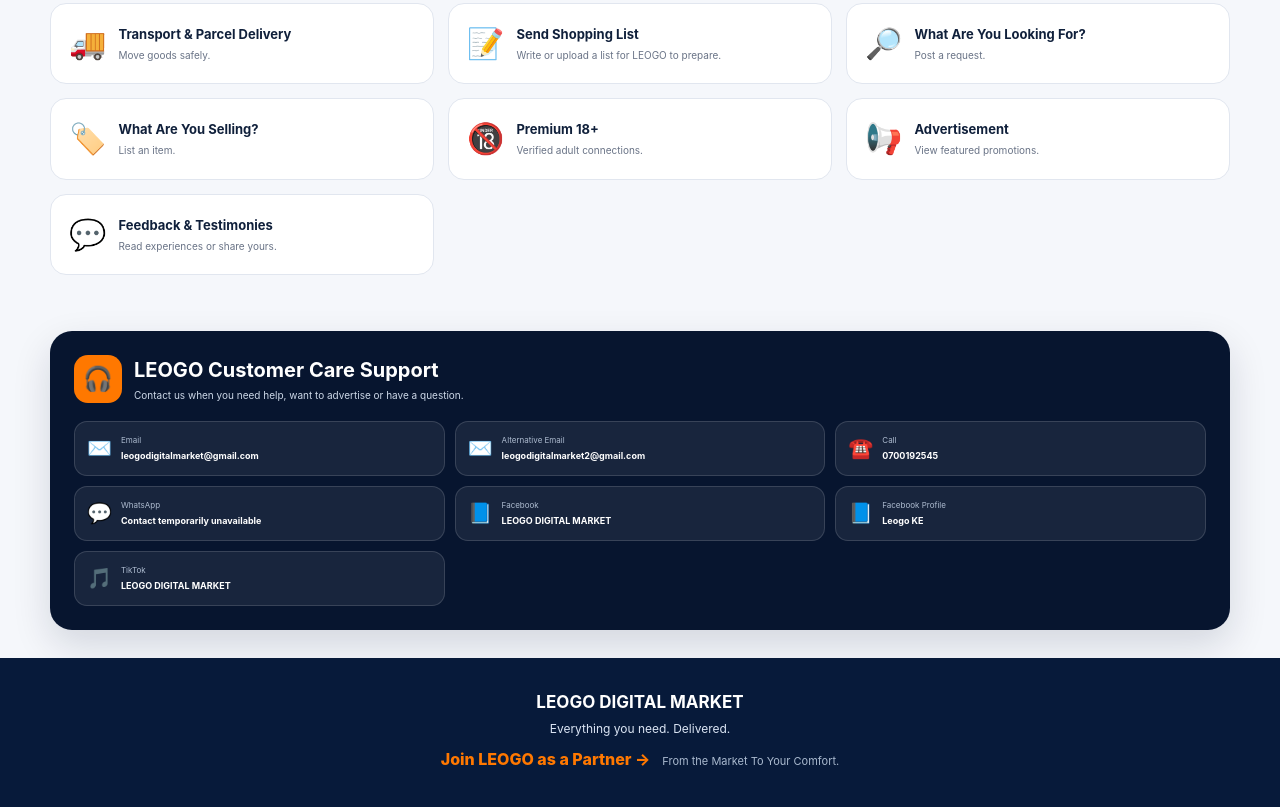
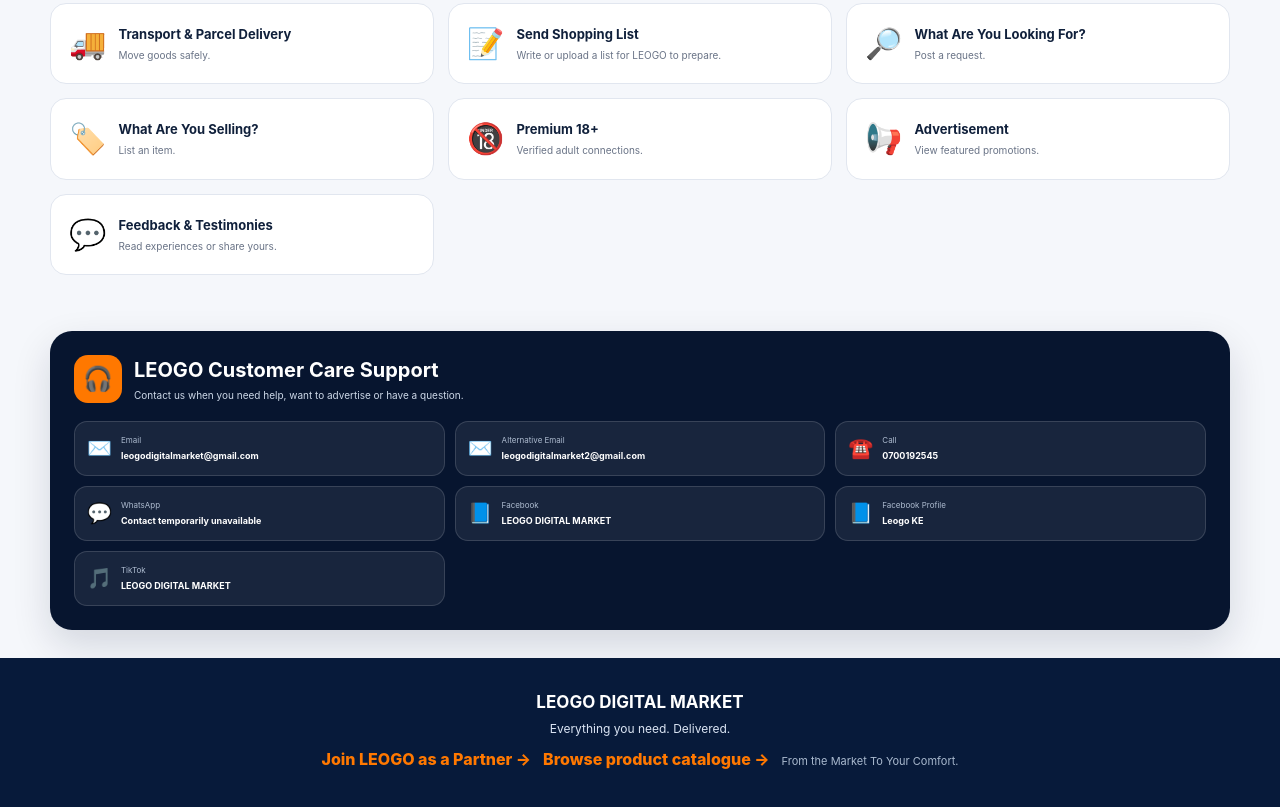
Before and after one commit to LEOGO-arch/LEOGO-DIGITAL-MARKET-V2, a plain HTML site: page index.html in a window 1280 px wide. Shown: the part 8103-8910 px from the top of the page. Drawn offline with nearby package versions, Linux system fonts and the light colour scheme; no server answers.

Commit message:
Link public product catalogue from existing footer

```diff
--- a/index.html
+++ b/index.html
@@ -1757,7 +1757,7 @@
     </div>
   </div>
 </section>
-<footer class="site-footer"><strong>LEOGO DIGITAL MARKET</strong><p>Everything you need. Delivered.</p><a href="partner/" style="display:inline-block;margin:6px 12px 6px 0;font-weight:800;color:#ff7200">Join LEOGO as a Partner →</a><small>From the Market To Your Comfort.</small></footer><script src="js/vendor/supabase-2.116.0.min.js?v=pickup-station-1" defer></script>
+<footer class="site-footer"><strong>LEOGO DIGITAL MARKET</strong><p>Everything you need. Delivered.</p><a href="partner/" style="display:inline-block;margin:6px 12px 6px 0;font-weight:800;color:#ff7200">Join LEOGO as a Partner →</a><a href="/seo-catalogue/" style="display:inline-block;margin:6px 12px 6px 0;font-weight:800;color:#ff7200">Browse product catalogue →</a><small>From the Market To Your Comfort.</small></footer><script src="js/vendor/supabase-2.116.0.min.js?v=pickup-station-1" defer></script>
   <script src="js/runtime-monitor.js?v=diagnosis-safety-1" defer></script><script src="https://cdn.jsdelivr.net/npm/jspdf@2.5.2/dist/jspdf.umd.min.js" defer></script><script src="js/app.js?v=provider-visibility-20261111" defer></script><script src="js/auth.js?v=advertisement-runtime-bridge-1" defer></script><script src="js/whatsapp-contact.js?v=dynamic-whatsapp-20261023" defer></script><script src="js/theme.js?v=seasonal-theme-2" defer></script><script src="js/payments.js?v=account-instructions-20261030" defer></script><script src="js/accommodation.js?v=booking-history-runtime-20261019" defer></script><script src="js/cyber.js?v=account-instructions-20261030" defer></script><script src="js/health.js?v=health-stale-reload-20261019" defer></script><script src="js/health-specialist.js?v=health-loading-stability-20261017" defer></script><script src="js/shipping-moq.js?v=zone-fee-eta-1" defer></script><script src="js/delivery-eta.js?v=zone-fee-eta-1" defer></script><script src="js/wallet.js?v=portrait-statement-2" defer></script>
 <script src="js/referrals.js?v=referral-share-earn-v1" defer></script><script src="js/vacant-houses.js?v=property-guest-guard-20261024" defer></script><script src="js/loans.js?v=account-instructions-20261030" defer></script><script src="js/feedback-testimonials.js?v=feedback-testimonials-v1" defer></script><script src="js/assisted-shopping.js?v=diagnosis-safety-1" defer></script><script src="js/advert-event-actions.js?v=account-instructions-20261030" defer></script><script src="js/premium.js?v=account-instructions-20261030" defer></script><script src="js/notifications.js?v=wallet-notifications-1" defer></script><script src="js/customer-message-preferences.js?v=customer-messaging-v1" defer></script><script src="js/aftersales-negotiation.js?v=exchange-single-card-1" defer></script>
 <script src="js/rent-pole-pole.js?v=collapsed-intake-20261111" defer></script>
```
